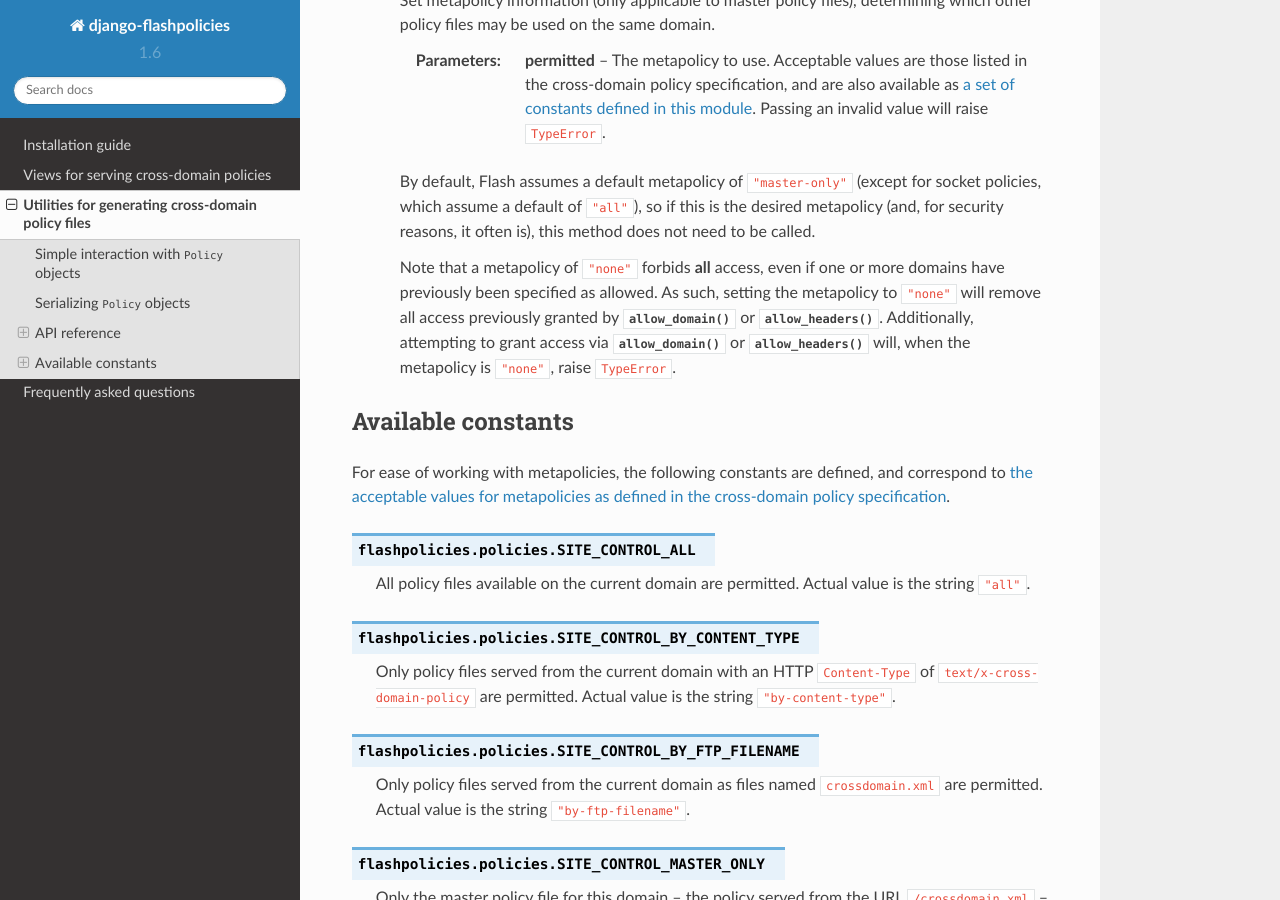
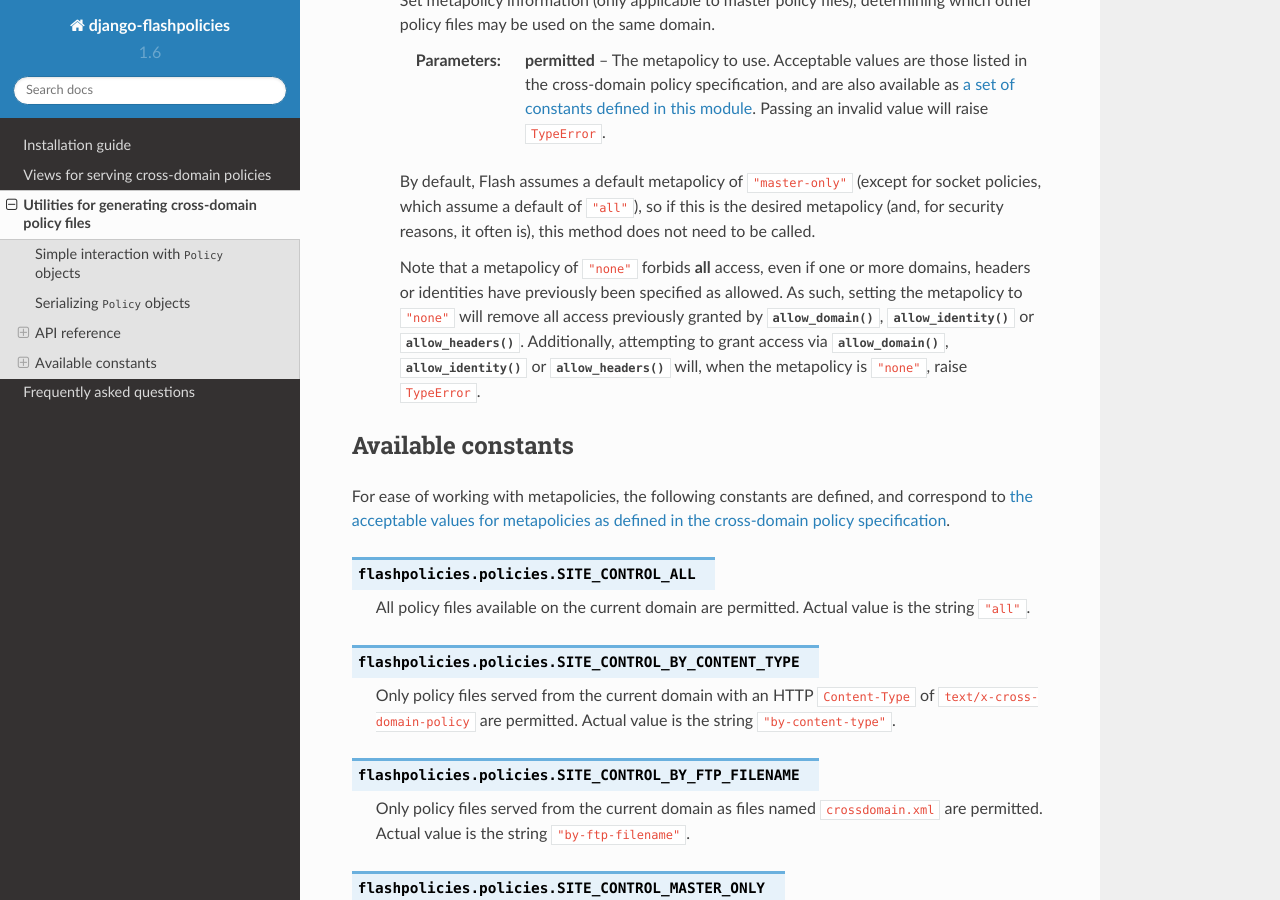
Before and after one commit to ubernostrum/django-flashpolicies, a Sphinx documentation site: the page built from docs/policies.rst, in a window 1280 px wide and 900 px high, scrolled down 2865 px. Built offline with Sphinx 7.4.7 and the Read the Docs theme 2.0.0, drawn with Linux system fonts in a browser that asks for light colours.

Commit message:
Tighten up allow_identity()'s interaction with metapolicies.
This ensures allow_identity() will, like allow_domains() and
allow_headers(), raise an exception when the metapolicy is "none", and
that setting metapolicy to "none" clears any previously-allowed
cryptographic identities.

A minor docstring cleanup is also included.

```diff
--- a/docs/policies.rst
+++ b/docs/policies.rst
@@ -175,12 +175,14 @@
       need to be called.
 
       Note that a metapolicy of ``"none"`` forbids **all** access,
-      even if one or more domains have previously been specified as
-      allowed. As such, setting the metapolicy to ``"none"`` will
-      remove all access previously granted by :meth:`allow_domain` or
+      even if one or more domains, headers or identities have
+      previously been specified as allowed. As such, setting the
+      metapolicy to ``"none"`` will remove all access previously
+      granted by :meth:`allow_domain`, :meth:`allow_identity` or
       :meth:`allow_headers`. Additionally, attempting to grant access
-      via :meth:`allow_domain` or :meth:`allow_headers` will, when the
-      metapolicy is ``"none"``, raise ``TypeError``.
+      via :meth:`allow_domain`, :meth:`allow_identity` or
+      :meth:`allow_headers` will, when the metapolicy is ``"none"``,
+      raise ``TypeError``.
 
 
 .. _metapolicy-constants:
```
Also changed, not shown: 2 other files.
